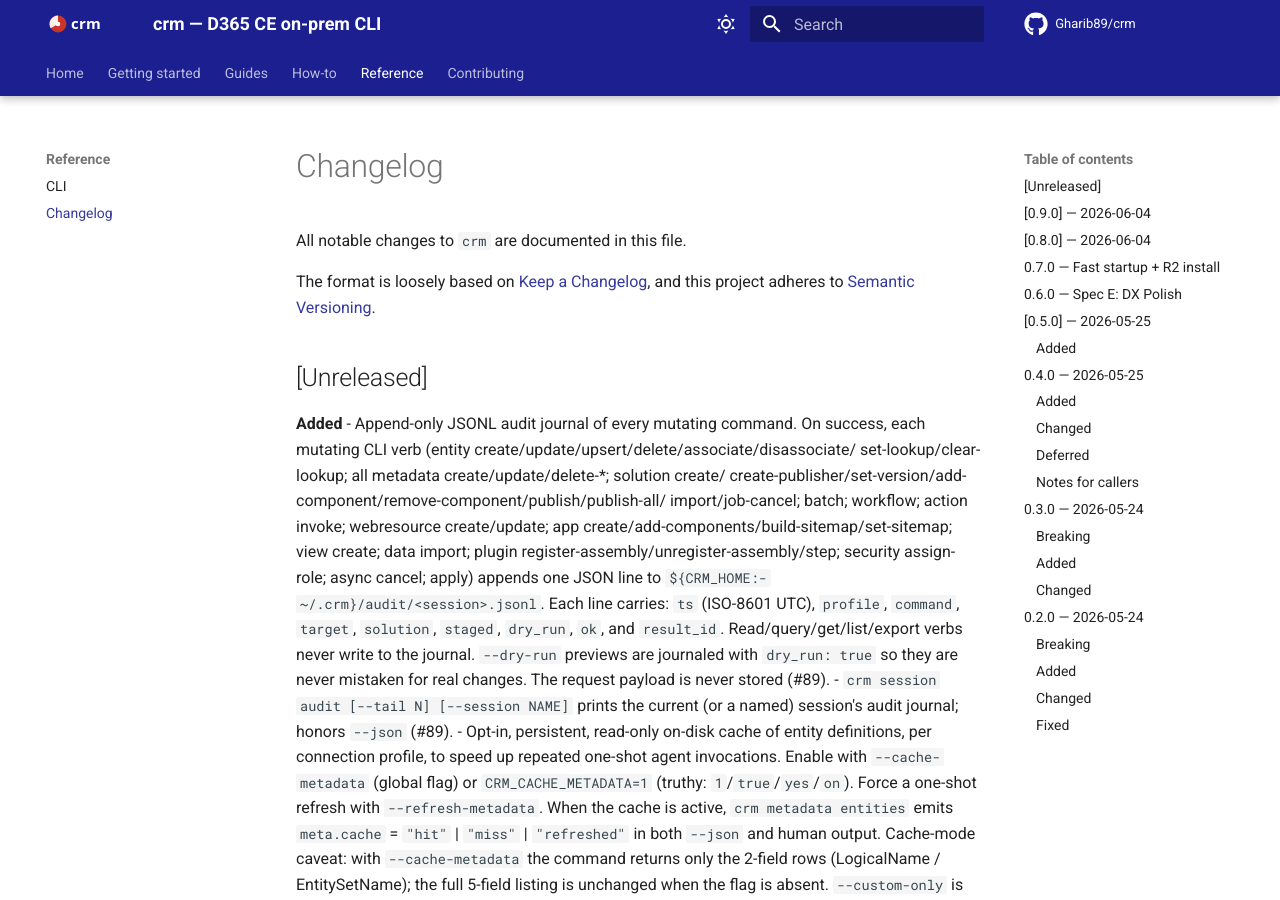
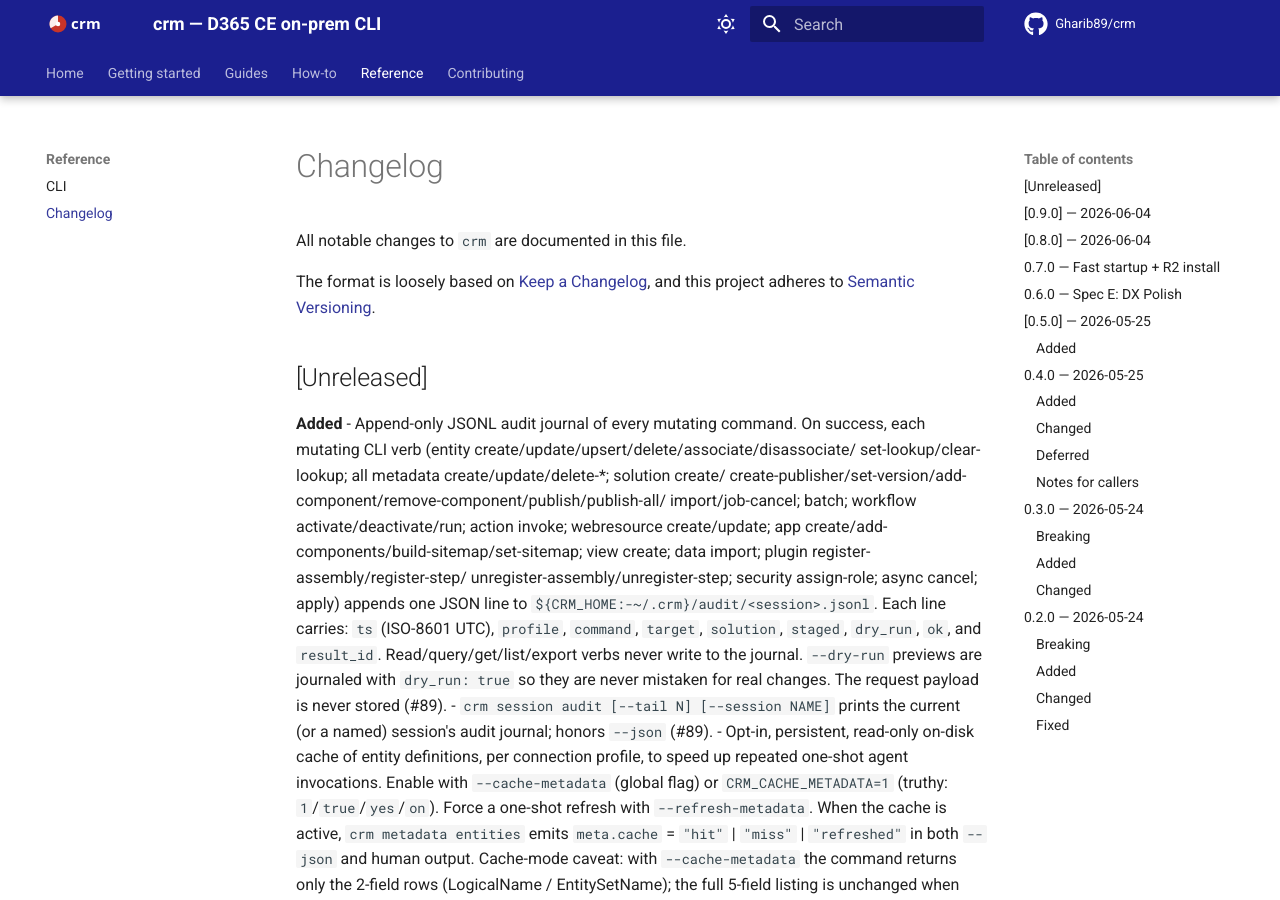
Before and after one commit to Gharib89/crm, an MkDocs documentation site: the page built from docs/changelog.md, in a window 1280 px wide and 900 px high. Built offline with MkDocs 1.6.1 and Material for MkDocs 9.7.7, drawn with Linux system fonts in a browser that asks for light colours; comment, search, counter and statistics services are not loaded.

```diff
--- a/CHANGELOG.md
+++ b/CHANGELOG.md
@@ -12,10 +12,11 @@ and this project adheres to [Semantic Versioning](https://semver.org/spec/v2.0.0
   mutating CLI verb (entity create/update/upsert/delete/associate/disassociate/
   set-lookup/clear-lookup; all metadata create/update/delete-*; solution create/
   create-publisher/set-version/add-component/remove-component/publish/publish-all/
-  import/job-cancel; batch; workflow; action invoke; webresource create/update;
-  app create/add-components/build-sitemap/set-sitemap; view create; data import;
-  plugin register-assembly/unregister-assembly/step; security assign-role; async
-  cancel; apply) appends one JSON line to
+  import/job-cancel; batch; workflow activate/deactivate/run; action invoke;
+  webresource create/update; app create/add-components/build-sitemap/set-sitemap;
+  view create; data import; plugin register-assembly/register-step/
+  unregister-assembly/unregister-step; security assign-role; async cancel; apply)
+  appends one JSON line to
   `${CRM_HOME:-~/.crm}/audit/<session>.jsonl`. Each line carries: `ts` (ISO-8601
   UTC), `profile`, `command`, `target`, `solution`, `staged`, `dry_run`, `ok`, and
   `result_id`. Read/query/get/list/export verbs never write to the journal.
```
Also changed, not shown: docs/how-to/session.md (+10 -5 lines).
